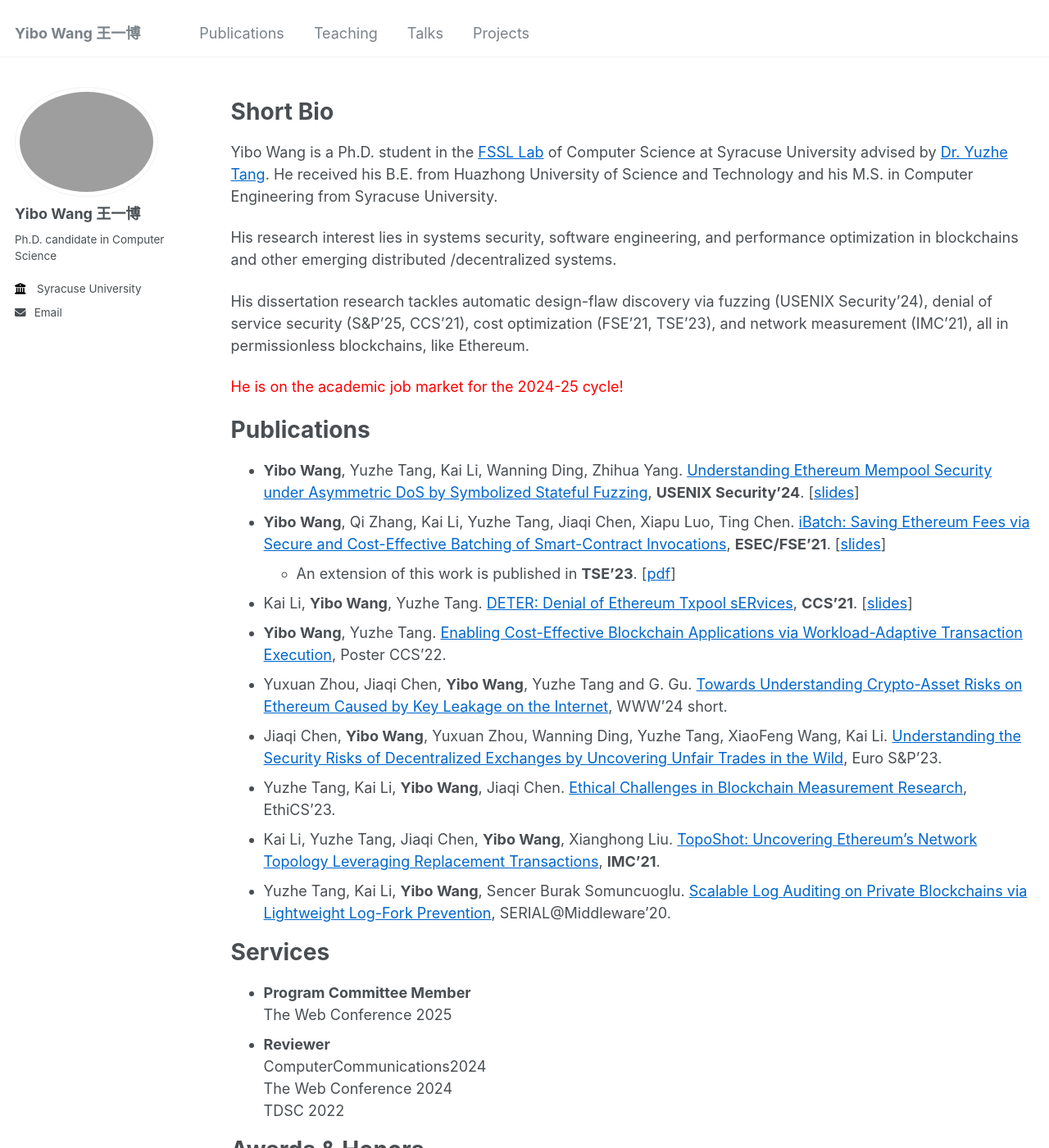
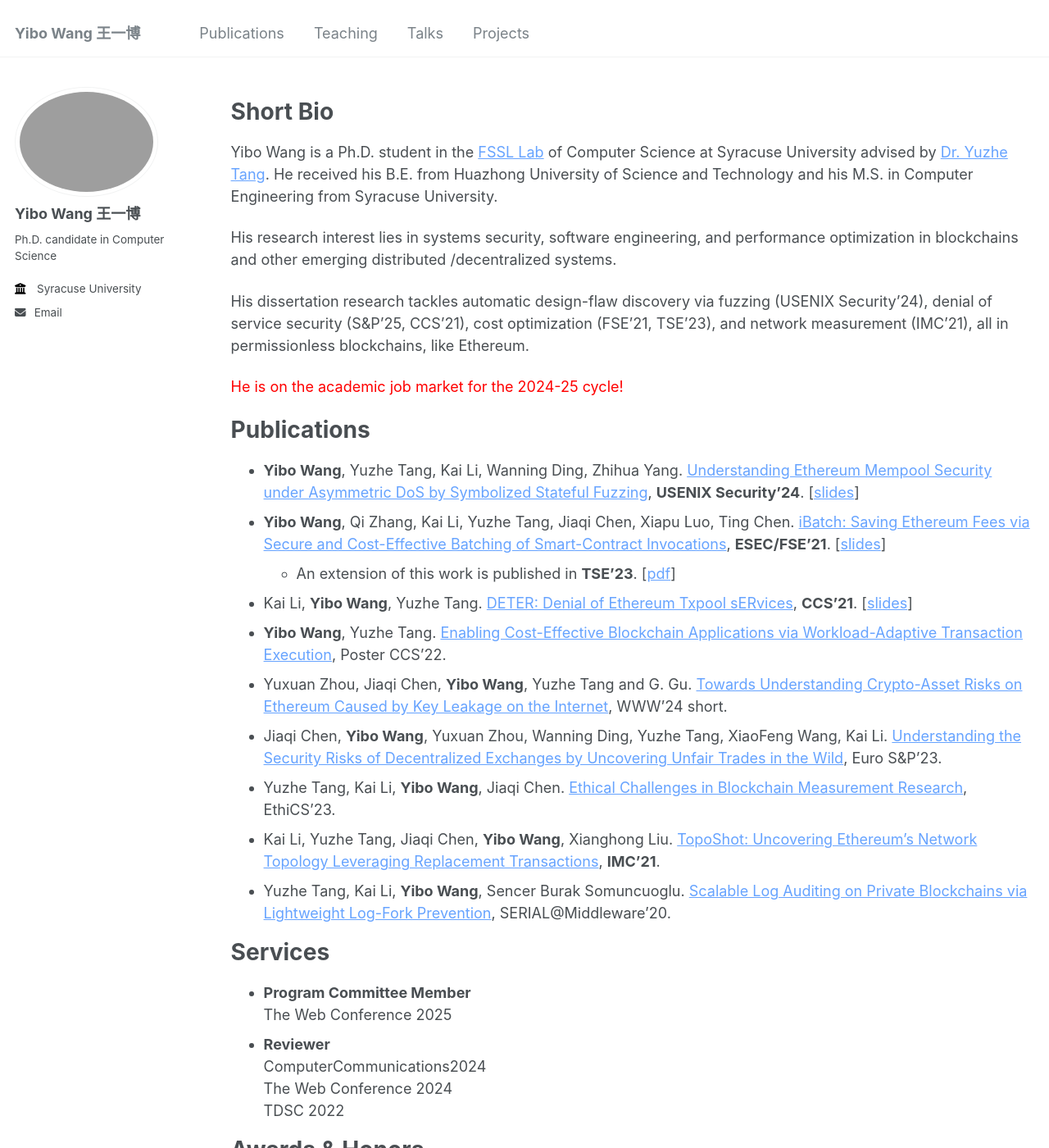
Before and after one commit to wangyibo0308/wangyibo0308.github.io, a Jekyll site: the page built from _pages/about.md, in a window 1280 px wide and 1400 px high. Shown: the whole window at 82% size. Built offline with Jekyll 4.4.1, drawn with Linux system fonts in a browser that asks for light colours.

Commit message:
Update _archive.scss

```diff
--- a/_sass/_archive.scss
+++ b/_sass/_archive.scss
@@ -15,7 +15,7 @@
   }
 
   a {
-    color: #0066CC;
+    color: #66A3FF;
     text-decoration: underline;
 
     &:hover {
```
